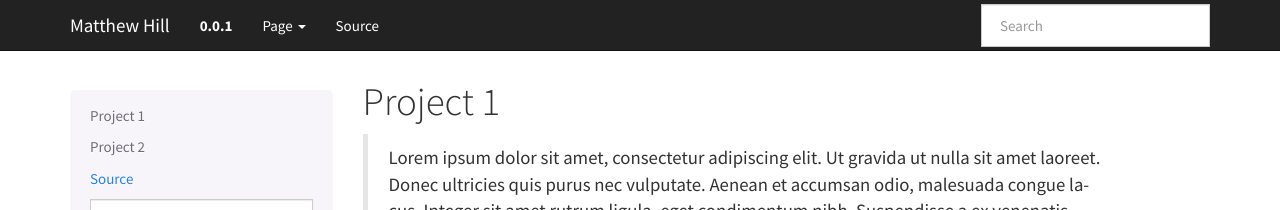
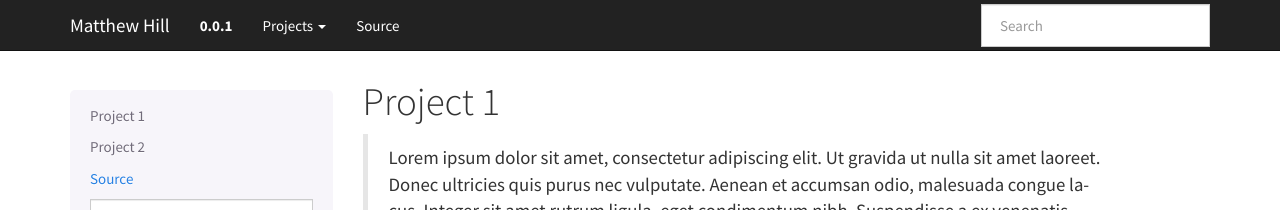
Before and after one commit to mattjhill/services, a Sphinx documentation site: the page built from docs/index.rst, in a window 1280 px wide. Shown: the top 210 px of the page. Built offline with Sphinx 7.4.7, drawn with Linux system fonts in a browser that asks for light colours.

Commit message:
bootstrap

```diff
--- a/docs/conf.py
+++ b/docs/conf.py
@@ -127,7 +127,7 @@ html_theme_options = {
     'navbar_site_name': "Projects",
 
     # Tab name for the current pages TOC. (Default: "Page")
-    'navbar_pagenav_name': "Page"
+    'navbar_pagenav_name': "Projects"
 }
 
 # Add any paths that contain custom themes here, relative to this directory.
--- a/docs/index.rst
+++ b/docs/index.rst
@@ -5,10 +5,8 @@
 
 Project 1
 =========
-
  Lorem ipsum dolor sit amet, consectetur adipiscing elit. Ut gravida ut nulla sit amet laoreet. Donec ultricies quis purus nec vulputate. Aenean et accumsan odio, malesuada congue lacus. Integer sit amet rutrum ligula, eget condimentum nibh. Suspendisse a ex venenatis, ornare velit ut, sollicitudin metus. Donec nec enim bibendum, semper lorem a, faucibus lectus. Vestibulum egestas venenatis libero ac dapibus. Etiam ac lacus lobortis, fermentum tellus vel, cursus purus. Nullam non posuere velit. Class aptent taciti sociosqu ad litora torquent per conubia nostra, per inceptos himenaeos. Curabitur suscipit, dui ac dignissim posuere, arcu ex laoreet turpis, sit amet hendrerit magna dui quis ipsum. Phasellus consequat risus ligula, nec volutpat nunc efficitur ac. Quisque posuere congue dolor at condimentum.
 
 Project 2
 =========
-
  Etiam fermentum turpis id suscipit rhoncus. Ut in ex id sem posuere dictum. Proin mollis leo sed nibh pulvinar posuere. Ut congue sapien sed libero molestie fringilla. Aliquam euismod cursus enim. Phasellus erat ante, ullamcorper nec mauris quis, auctor mattis purus. Nulla interdum sem ut justo dignissim rhoncus. Ut eros sapien, tincidunt elementum pulvinar vel, gravida nec arcu. Vivamus tristique mi ac mi pharetra posuere. Morbi lacinia eget orci tincidunt blandit. Aliquam id mi leo. Pellentesque habitant morbi tristique senectus et netus et malesuada fames ac turpis egestas. Sed tristique luctus risus, sed finibus mi tempor ac. Nunc euismod ut nibh id sagittis. Integer sagittis, augue sit amet blandit faucibus, diam nisl facilisis risus, eget dictum augue mauris id tortor. Aenean eget ultricies lacus.
```
